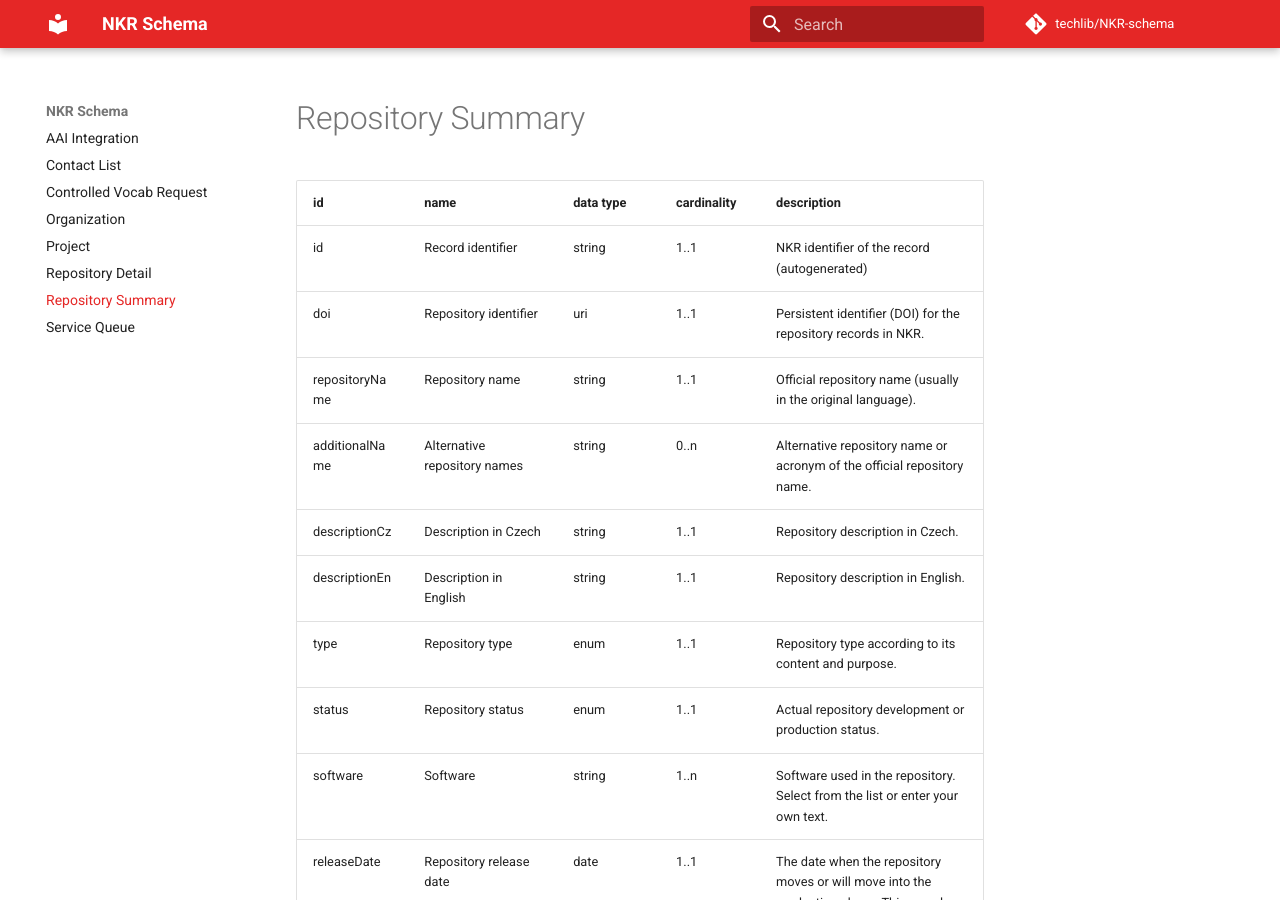
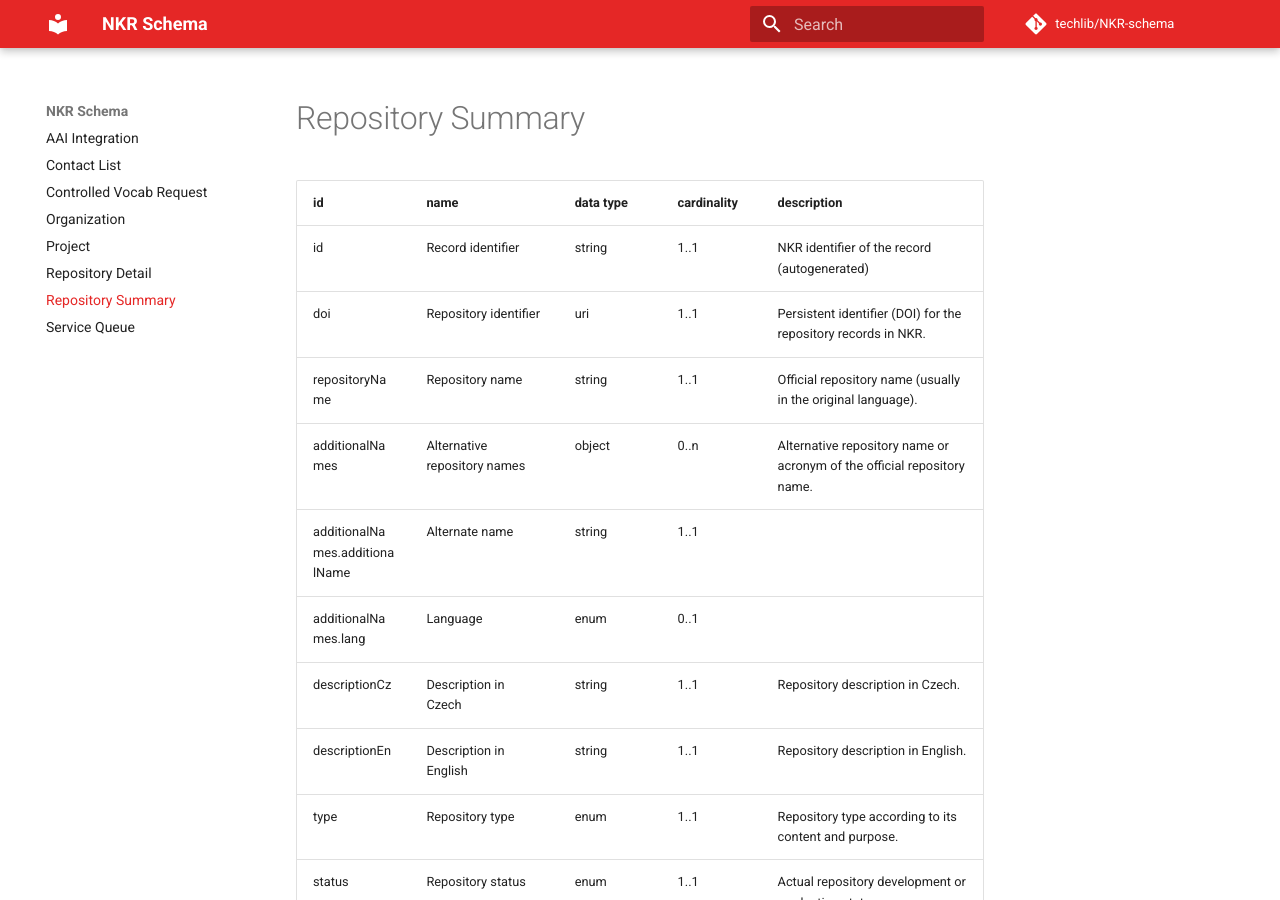
Before and after one commit to techlib/NKR-schema, an MkDocs documentation site: the page built from docs/repository-summary.md, in a window 1280 px wide and 900 px high. Built offline with MkDocs 1.6.1 and Material for MkDocs 9.7.7, drawn with Linux system fonts in a browser that asks for light colours; comment, search, counter and statistics services are not loaded.

Commit message:
Update generated schema docs [skip ci]

```diff
--- a/docs/repository-summary.md
+++ b/docs/repository-summary.md
@@ -3,7 +3,9 @@ id | name | data type | cardinality | description
 id | Record identifier | string | 1..1 | NKR identifier of the record (autogenerated)
 doi | Repository identifier | uri | 1..1 | Persistent identifier (DOI) for the repository records in NKR.
 repositoryName | Repository name | string | 1..1 | Official repository name (usually in the original language).
-additionalName | Alternative repository names | string | 0..n | Alternative repository name or acronym of the official repository name.
+additionalNames | Alternative repository names | object | 0..n | Alternative repository name or acronym of the official repository name.
+additionalNames.additionalName | Alternate name | string | 1..1 |
+additionalNames.lang | Language | enum | 0..1 |
 descriptionCz | Description in Czech | string | 1..1 | Repository description in Czech.
 descriptionEn | Description in English | string | 1..1 | Repository description in English.
 type | Repository type | enum | 1..1 | Repository type according to its content and purpose.
```
